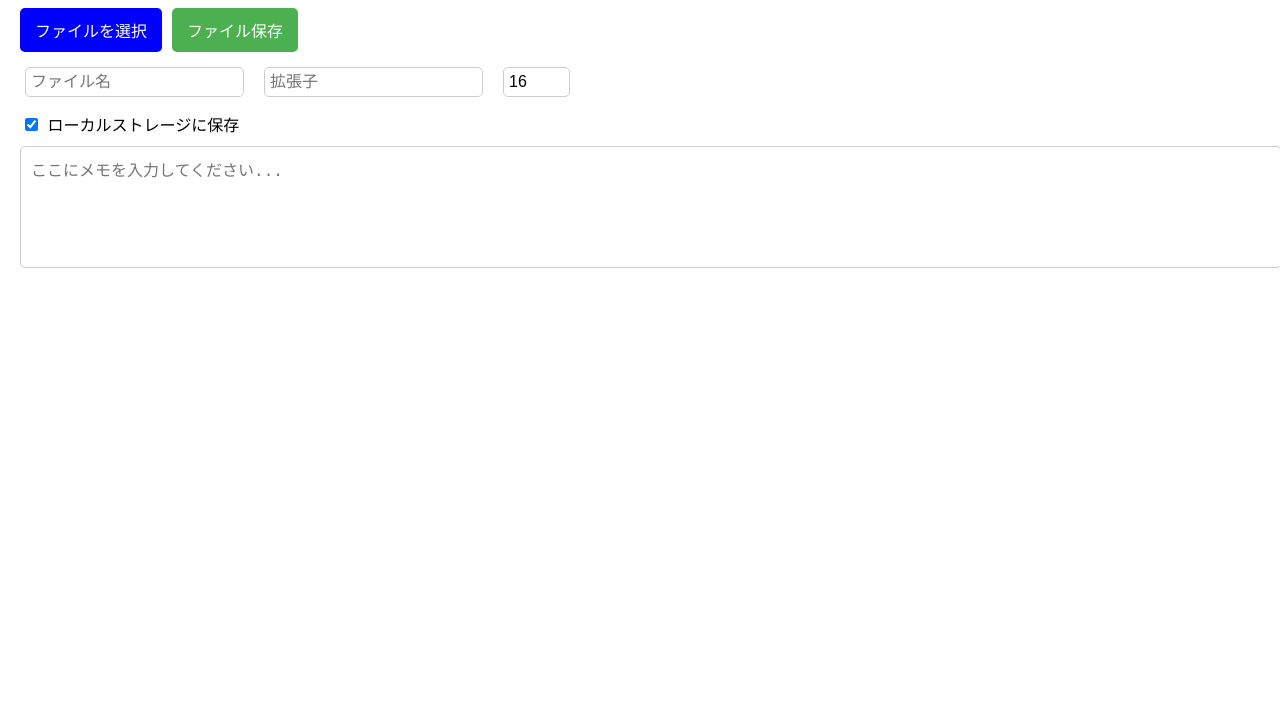
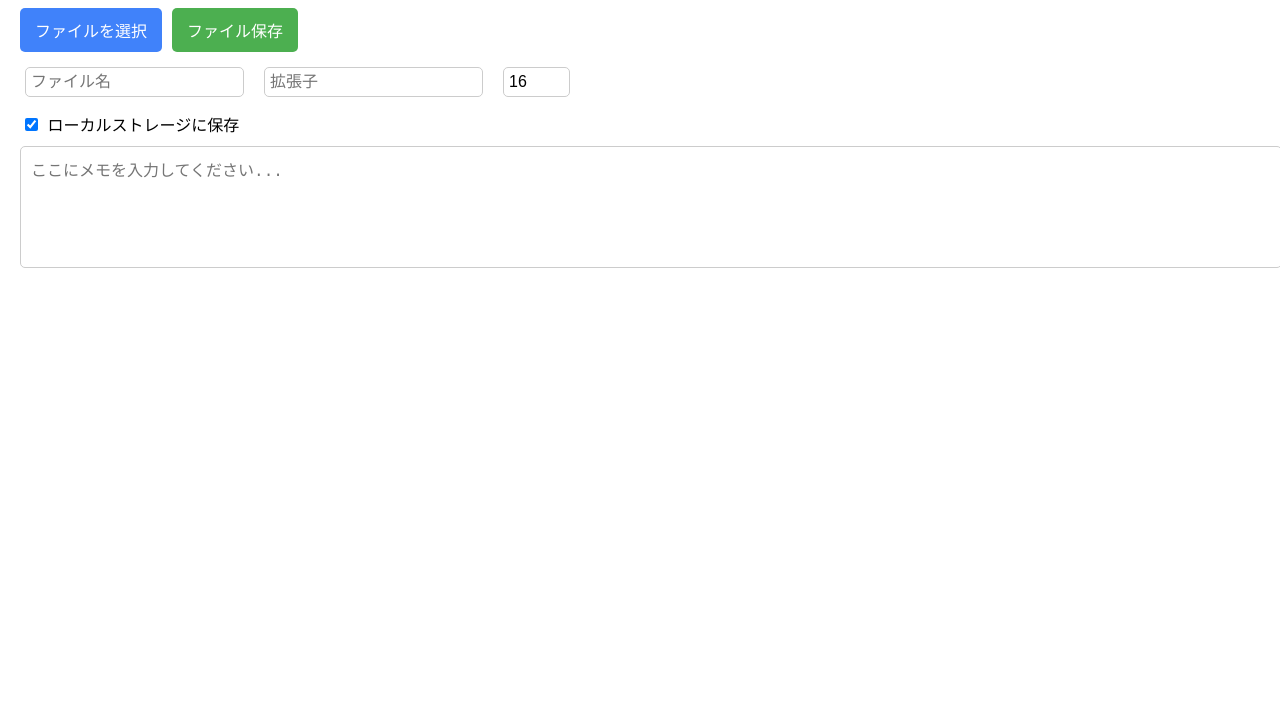
Before and after one commit to nekomoti0708/MemoField, a plain HTML site: page index.html in a window 1280 px wide. Shown: the part 81-800 px from the top of the page. Drawn offline with Linux system fonts and the light colour scheme.

Commit message:
Update index.html
見やすいボタンに色に変更

```diff
--- a/index.html
+++ b/index.html
@@ -60,7 +60,7 @@
         }
         .file-input-button {
             padding: 10px 15px;
-            background-color: rgb(0, 0, 255);
+            background-color: #4082fa;
             color: white;
             border: none;
             border-radius: 5px;
```
